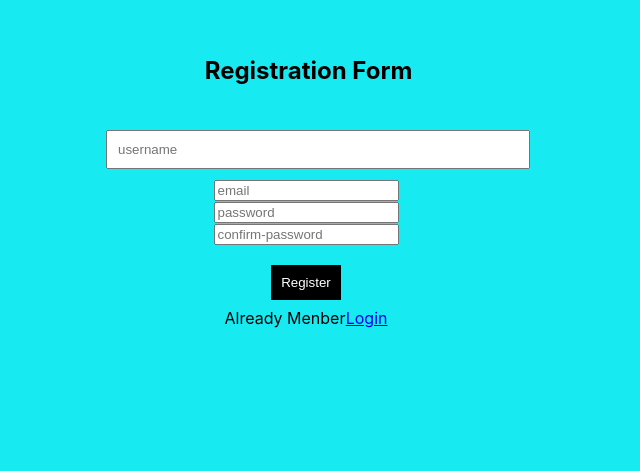
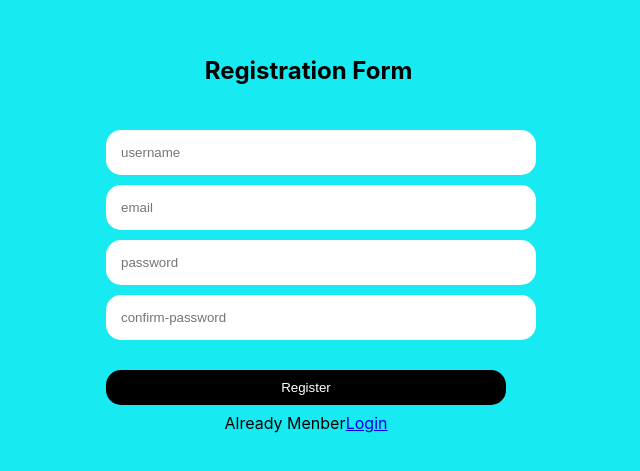
Before and after one commit to Gautam-2407/react-app, a React (Create React App) app in the folder frontend/: page /register in a window 1280 px wide. Shown: the part 179-650 px from the top of the page, without its empty margins (334-974 px from the left). Built offline with nearby package versions, Linux system fonts and the light colour scheme.

Commit message:
almost done

```diff
--- a/frontend/src/page/Login/Login.css
+++ b/frontend/src/page/Login/Login.css
@@ -15,7 +15,7 @@
     height: 50%;
     display: flex;
     flex-direction: column;
-    /* background-image: url(D:\react-app\frontend\src\components\header\images\1.jpg); */
+     background-image: url(D:\react-app\frontend\src\components\header\images\1.jpg);
     background-size: contain;
     background-repeat: no-repeat;
     background-position: center
@@ -27,8 +27,10 @@
     }
 
 .form-wrapper > input {
-    width: 50%;
-    height: 25%;
+    width: 100%;
+    height: 30%;
+    padding: 8px;
+    margin-bottom: 10px;
     border-radius: 15px;
     border: none;
    }
--- a/frontend/src/page/Register/register.css
+++ b/frontend/src/page/Register/register.css
@@ -10,7 +10,7 @@
     .container-register{
       width: 400px;
       height: 400px;
-      /* background-image: url(D:\react-app\frontend\src\components\header\images\2.jpg); */
+   /*   background-image: url(D:\react-app\frontend\src\components\header\images\2.jpg); */
 
     }
 
@@ -18,12 +18,13 @@
       padding: 15px 15px 25px 20px;
       text-align: center;
       }
-      #username{
-
-      width: 100%;
-      height: 25%;
-      padding: 10px;
-      margin-bottom: 10px;
+   .form-group > input{
+    width: 100%;
+    height: 30%;
+    padding: 15px;
+    margin-bottom: 10px;
+    border-radius: 15px;
+    border: none;
       }
 
    input[type="submit"] {
```
